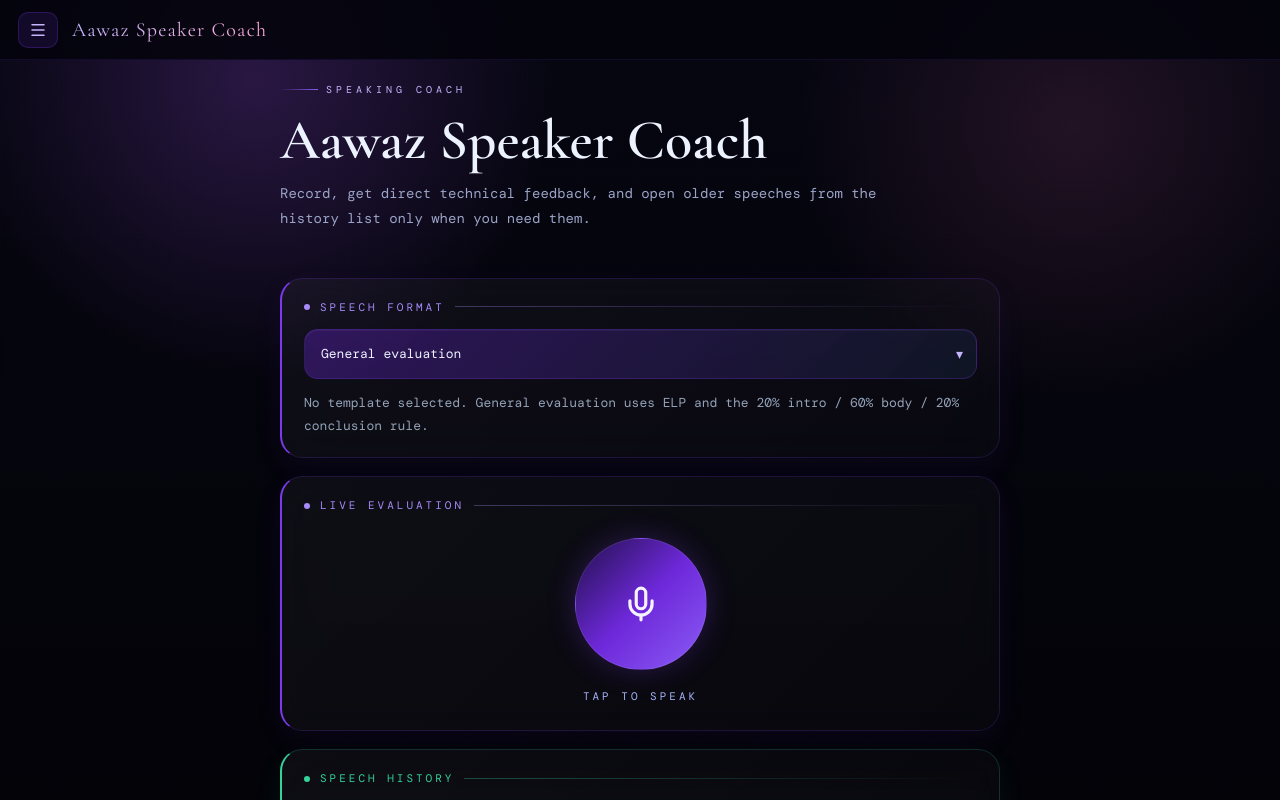
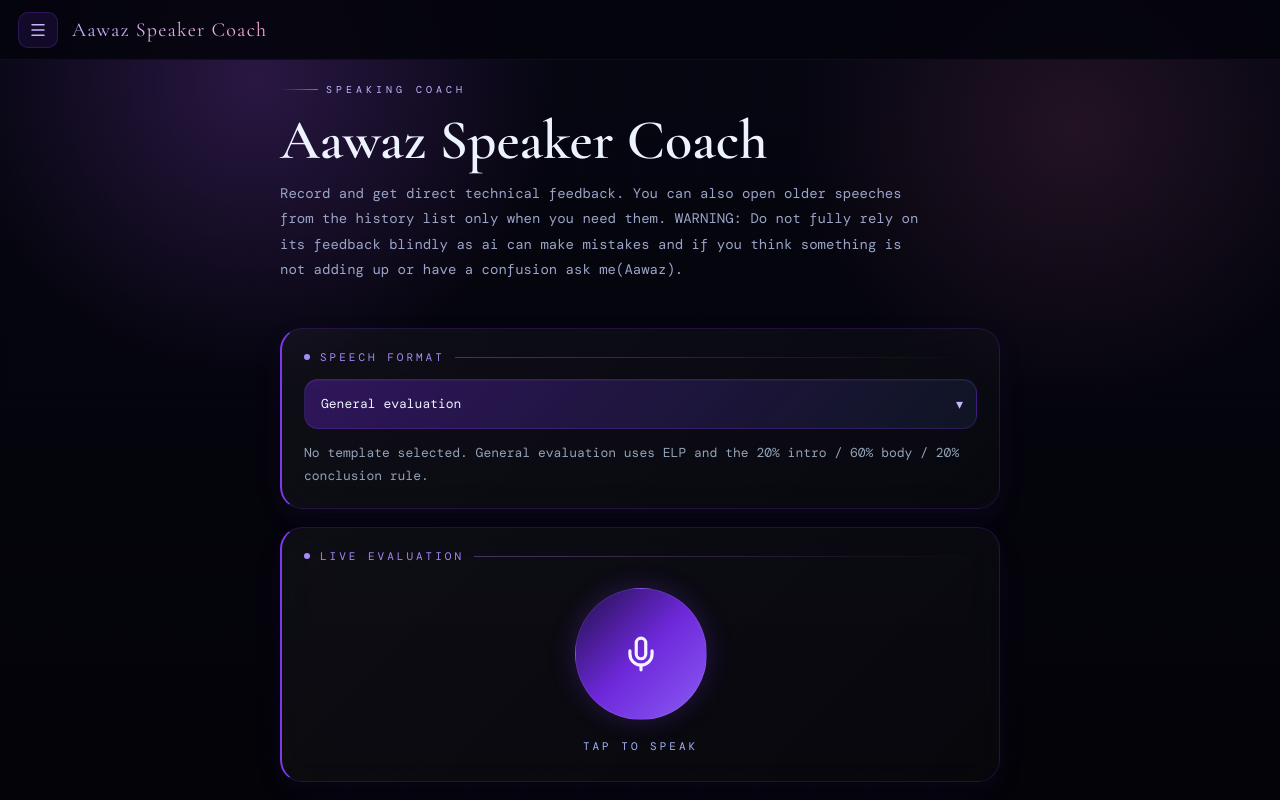
Before and after one commit to Aawaz-Niraula/aawaz-speaker-coach-2, a Next.js app: page / in a window 1280 px wide. Shown: the top 800 px of the page. Built offline with nearby package versions, Linux system fonts and the light colour scheme.

Commit message:
Revise Hero component descriptions in page.tsx
Updated Hero component descriptions for clarity and added warning about AI feedback limitations.

```diff
--- a/src/app/page.tsx
+++ b/src/app/page.tsx
@@ -243,7 +243,7 @@ function CoachTab() {
 
   return (
     <div style={{ display: 'grid', gap: 18 }}>
-      <Hero eyebrow="SPEAKING COACH" description="Record, get direct technical feedback, and open older speeches from the history list only when you need them." />
+      <Hero eyebrow="SPEAKING COACH" description="Record and get direct technical feedback. You can also open older speeches from the history list only when you need them. WARNING: Do not fully rely on its feedback blindly as ai can make mistakes and if you think something is not adding up or have a confusion ask me(Aawaz)." />
       <TemplateSelector selectedTemplateId={selectedTemplateId} onChange={setSelectedTemplateId} />
       <GlassCard accent="#7c3aed"><SectionLabel text="Live Evaluation" color="#a78bfa" />{isRecording && <div style={{ marginBottom: 20, padding: '16px 0', borderRadius: 18, background: 'rgba(124,58,237,.07)', border: '1px solid rgba(124,58,237,.14)' }}><div style={{ display: 'flex', justifyContent: 'center', gap: 4, height: 48 }}>{Array.from({ length: 30 }).map((_, index) => <div key={index} style={{ width: 4, height: '100%', borderRadius: 99, background: `hsl(${265 + index * 2}, 86%, 74%)`, transformOrigin: 'center', transform: `scaleY(${0.25 + ((index % 7) + 1) / 8})` }} />)}</div></div>}<div style={{ display: 'flex', justifyContent: 'center', padding: '10px 0 6px' }}><MicButton isRecording={isRecording} isAnalyzing={isAnalyzing} onClick={isRecording ? stopRecording : startRecording} seconds={seconds} /></div></GlassCard>
       {transcript && <TranscriptDisplay text={transcript} />}
@@ -275,7 +275,7 @@ function SpeechTab() {
 
   return (
     <div style={{ display: 'grid', gap: 18 }}>
-      <Hero eyebrow="SPEECH PRACTICE" description="Generate sample speeches only. This tab is now focused on writing, without the speech-evaluation controls mixed into it." />
+      <Hero eyebrow="SPEECH PRACTICE" description="Generate sample speeches." />
       <GlassCard accent="#7c3aed">
         <SectionLabel text="Generate Topic Speech" color="#a78bfa" />
         <div style={{ display: 'flex', gap: 10, flexWrap: 'wrap' }}>
```
